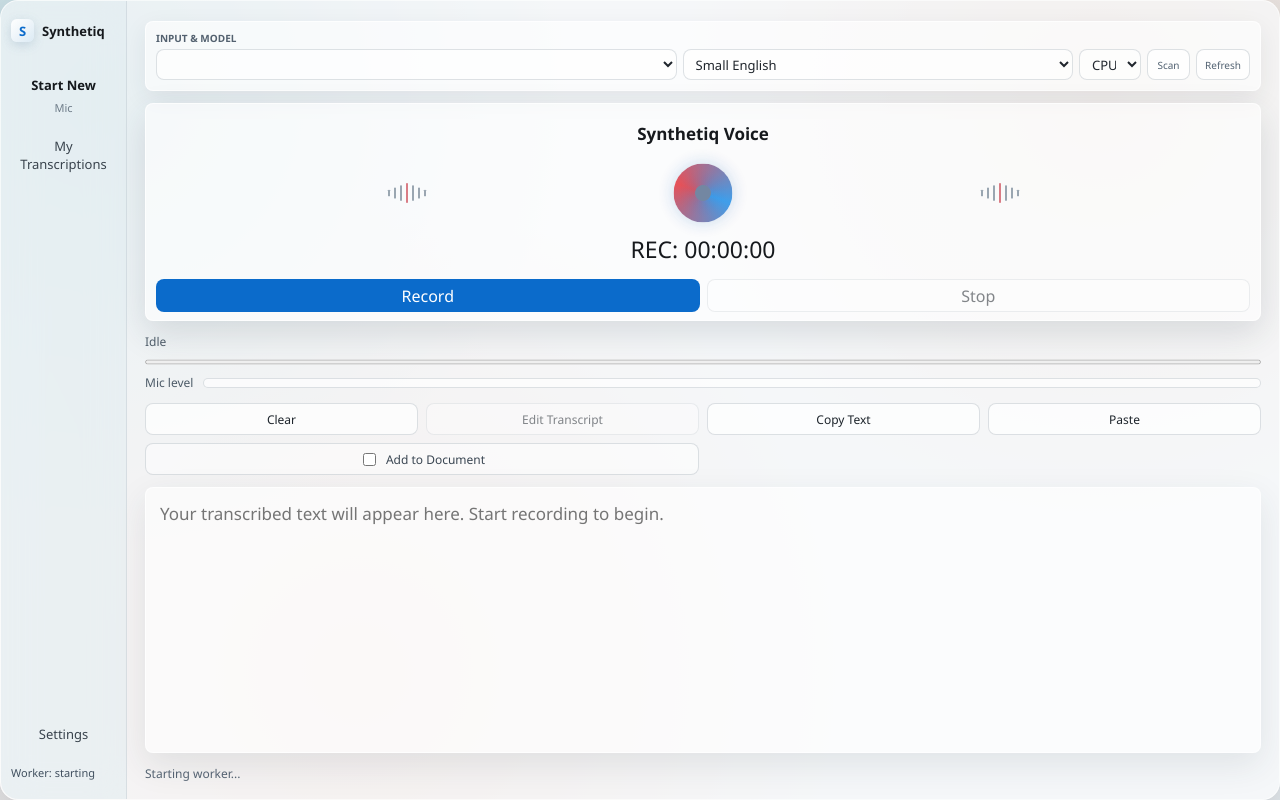
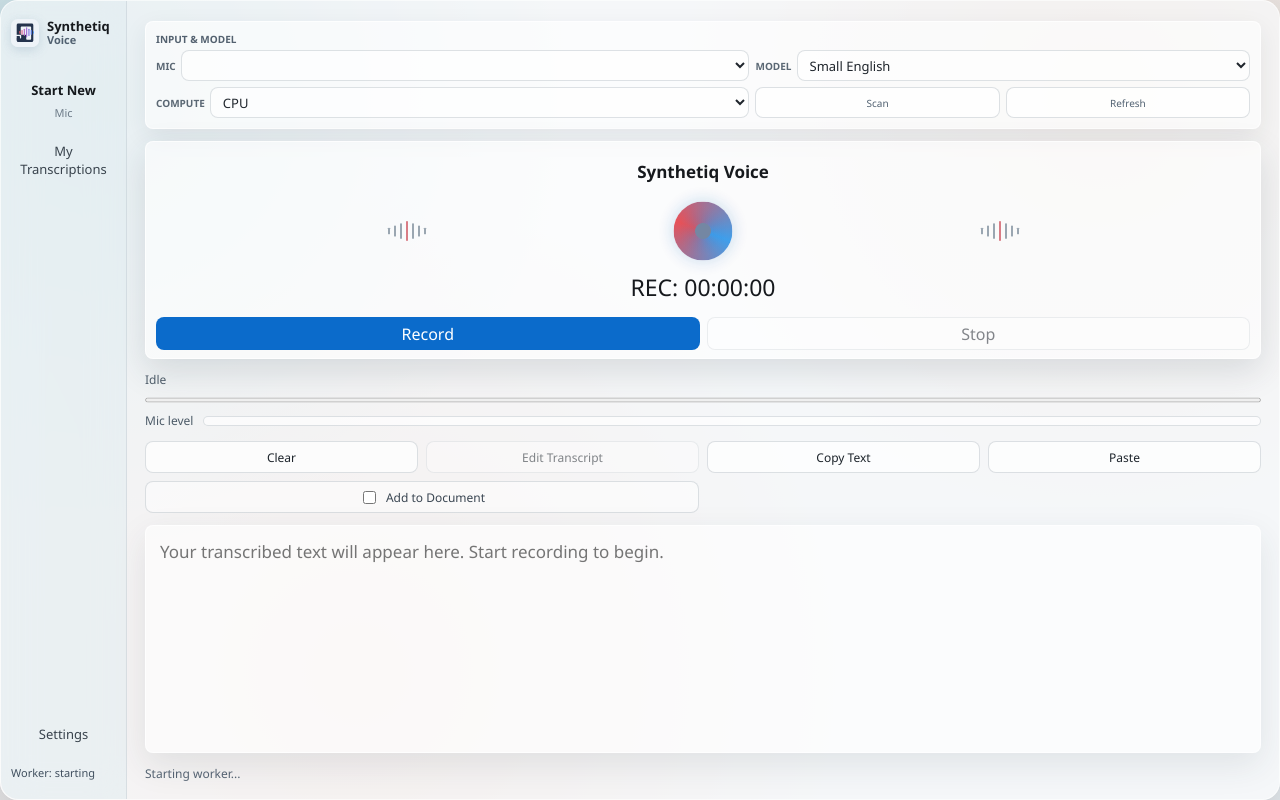
Before and after one commit to Synthetiq-HQ/synthetiq-voice, an Electron app: page app/renderer.html in a window 1280 px wide. Drawn offline with Linux system fonts and the light colour scheme; no server answers.

Commit message:
Add logo and transcription history view

```diff
--- a/app/renderer.html
+++ b/app/renderer.html
@@ -10,8 +10,11 @@
   <main class="shell">
     <aside class="sidebar">
       <div class="brand">
-        <div class="brand-mark">S</div>
+        <img class="brand-logo" src="../assets/synthetiq-logo.svg" alt="">
+        <div class="brand-copy">
           <span>Synthetiq</span>
+          <small>Voice</small>
+        </div>
       </div>
 
       <nav class="nav">
@@ -34,6 +37,7 @@
     </aside>
 
     <section class="workspace">
+      <section id="dictationView" class="view active">
         <header class="topbar">
           <div class="field-group">
             <div class="field-title">Input & Model</div>
@@ -60,8 +64,10 @@
                   <option value="cuda">CUDA</option>
                 </select>
               </label>
+              <div class="input-buttons">
                 <button id="findMic" class="icon-button" title="Find active microphone" type="button">Scan</button>
                 <button id="refresh" class="icon-button" title="Refresh devices" type="button">Refresh</button>
+              </div>
             </div>
           </div>
         </header>
@@ -112,6 +118,11 @@
         </section>
 
         <p id="status" class="status-line">Starting worker...</p>
+      </section>
+
+      <section id="historyView" class="view history-view">
+        <textarea id="historyText" readonly placeholder="Your transcription history will appear here after you record something."></textarea>
+      </section>
     </section>
   </main>
 
--- a/app/renderer.js
+++ b/app/renderer.js
@@ -13,6 +13,9 @@ const findMicEl = document.getElementById('findMic');
 const settingsButtonEl = document.getElementById('settingsButton');
 const startNewEl = document.getElementById('startNew');
 const historyButtonEl = document.getElementById('historyButton');
+const dictationViewEl = document.getElementById('dictationView');
+const historyViewEl = document.getElementById('historyView');
+const historyTextEl = document.getElementById('historyText');
 const addModeEl = document.getElementById('addMode');
 const transcriptEl = document.getElementById('transcript');
 const workerInfoEl = document.getElementById('workerInfo');
@@ -158,16 +161,26 @@ function saveTranscriptHistory(text) {
   localStorage.setItem(key, JSON.stringify(existing.slice(0, 25)));
 }
 
+function setView(viewName) {
+  const historyActive = viewName === 'history';
+  dictationViewEl.classList.toggle('active', !historyActive);
+  historyViewEl.classList.toggle('active', historyActive);
+  startNewEl.classList.toggle('active', !historyActive);
+  historyButtonEl.classList.toggle('active', historyActive);
+}
+
 function showHistory() {
   const existing = JSON.parse(localStorage.getItem('synthetiqVoiceHistory') || '[]');
   if (!existing.length) {
-    setStatus('No saved transcriptions yet.');
+    historyTextEl.value = '';
+    setView('history');
     return;
   }
-  const latest = existing[0];
-  transcriptEl.value = latest.text;
-  setEditing(false);
-  setStatus(`Loaded latest transcription from ${new Date(latest.createdAt).toLocaleString()}`);
+  historyTextEl.value = existing.map((entry, index) => {
+    const stamp = new Date(entry.createdAt).toLocaleString();
+    return `${index + 1}. ${stamp}\n${entry.text}`;
+  }).join('\n\n------------------------------\n\n');
+  setView('history');
 }
 
 async function saveSettings() {
@@ -316,6 +329,7 @@ clearEl.addEventListener('click', () => {
   setStatus('Ready');
 });
 startNewEl.addEventListener('click', () => {
+  setView('dictation');
   transcriptEl.value = '';
   addModeEl.checked = false;
   setEditing(false);
--- a/app/styles.css
+++ b/app/styles.css
@@ -71,15 +71,24 @@ button.primary {
   font-weight: 700;
 }
 
-.brand-mark {
-  display: grid;
-  width: 23px;
-  height: 23px;
-  place-items: center;
-  border-radius: 6px;
-  background: linear-gradient(135deg, #ffffff, #dceaf4);
-  color: #0b6bcb;
+.brand-logo {
+  width: 28px;
+  height: 28px;
+  border-radius: 7px;
   box-shadow: 0 3px 12px rgba(38, 88, 132, 0.18);
+}
+
+.brand-copy {
+  display: flex;
+  min-width: 0;
+  flex-direction: column;
+  line-height: 1.05;
+}
+
+.brand-copy small {
+  color: #516171;
+  font-size: 11px;
+  font-weight: 600;
 }
 
 .nav {
@@ -133,9 +142,20 @@ button.primary {
 .workspace {
   display: flex;
   min-width: 0;
+  padding: 20px 18px 16px;
+}
+
+.view {
+  display: none;
+  min-width: 0;
+  min-height: 0;
+  flex: 1;
   flex-direction: column;
   gap: 12px;
-  padding: 20px 18px 16px;
+}
+
+.view.active {
+  display: flex;
 }
 
 .topbar {
@@ -146,7 +166,7 @@ button.primary {
 }
 
 .field-group {
-  padding: 9px 10px 10px;
+  padding: 10px;
 }
 
 .field-title {
@@ -159,7 +179,7 @@ button.primary {
 
 .input-strip {
   display: grid;
-  grid-template-columns: minmax(105px, 1.2fr) minmax(94px, 0.9fr) 62px 43px 54px;
+  grid-template-columns: minmax(0, 1.2fr) minmax(0, 1fr);
   gap: 6px;
   align-items: center;
 }
@@ -174,7 +194,11 @@ button.primary {
 }
 
 .select-wrap span {
-  display: none;
+  display: block;
+  flex: 0 0 auto;
+  font-size: 10px;
+  font-weight: 800;
+  text-transform: uppercase;
 }
 
 select {
@@ -190,11 +214,21 @@ select {
 }
 
 .icon-button {
-  width: 100%;
   height: 31px;
   padding: 0;
   color: #516171;
   font-size: 10px;
+}
+
+.compute-select {
+  grid-column: 1;
+}
+
+.input-buttons {
+  display: grid;
+  grid-column: 2;
+  grid-template-columns: 1fr 1fr;
+  gap: 6px;
 }
 
 .record-card {
@@ -387,6 +421,14 @@ textarea {
   line-height: 1.45;
 }
 
+.history-view {
+  gap: 0;
+}
+
+#historyText {
+  min-height: 100%;
+}
+
 textarea[readonly] {
   cursor: default;
 }
```
Also changed, not shown: assets/synthetiq-logo.svg (added). Lines whose indentation alone changed are shown as unchanged.
